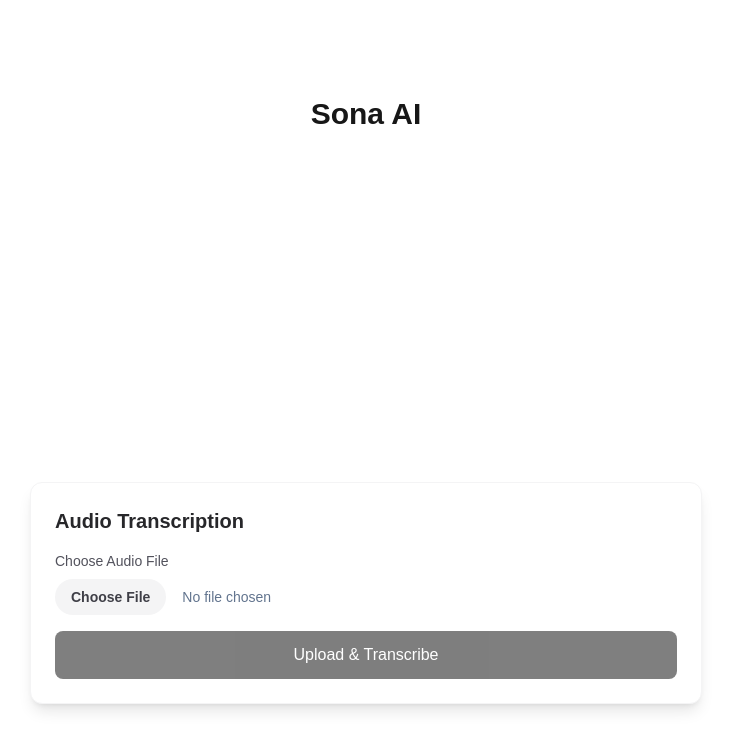
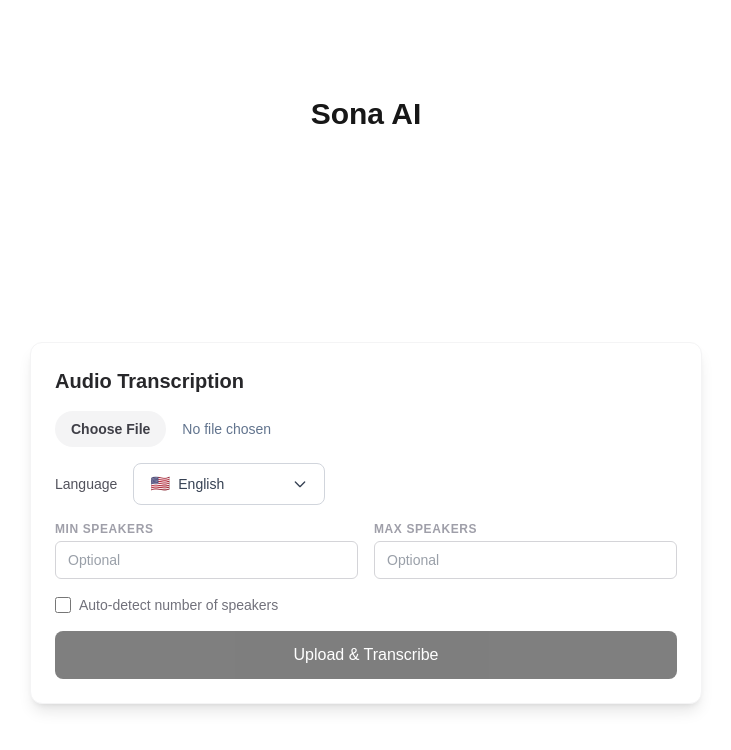
Before and after one commit to wikananda/sona-ai, a Next.js app in the folder frontend/: page / in a window 1280 px wide. Shown: the top 750 px of the page, without its empty margins (274-1005 px from the left). Built offline with nearby package versions, Linux system fonts and the light colour scheme.

Commit message:
feat: added UI options to select language or number of speakers

```diff
--- a/frontend/src/components/AudioUploader.tsx
+++ b/frontend/src/components/AudioUploader.tsx
@@ -14,6 +14,21 @@ export default function AudioUploader() {
     const [transcript, setTranscript] = useState<SpeakerSegment[]>([]);
     const [loading, setLoading] = useState(false);
 
+    // State for Language Menu
+    const [isLangMenuOpen, setIsLangMenuOpen] = useState(false);
+    const [selectedLang, setSelectedLang] = useState({ label: "English", code: "en", flag: "🇺🇸" });
+
+    // State for number of speakers
+    const [minSpeakers, setMinSpeakers] = useState<number | "">("");
+    const [maxSpeakers, setMaxSpeakers] = useState<number | "">("");
+    const [autoDetect, setAutoDetect] = useState(false);
+
+    const languages = [
+        { label: "Auto detect", code: "None", flag: "🔍" },
+        { label: "English", code: "en", flag: "🇺🇸" },
+        { label: "Indonesian", code: "id", flag: "🇮🇩" },
+    ];
+
     const handleUpload = async () => {
         if (!file) return;
 
@@ -22,13 +37,24 @@ export default function AudioUploader() {
 
         setLoading(true);
         try {
-            const response = await fetch("http://localhost:8000/transcribe", {
+            // Updated to send language as a query parameter
+            const url = new URL("http://localhost:8000/transcribe");
+            if (selectedLang.code !== "None") {
+                url.searchParams.append("language", selectedLang.code);
+            }
+            if (minSpeakers !== "") {
+                url.searchParams.append("min_speakers", minSpeakers.toString());
+            }
+            if (maxSpeakers !== "") {
+                url.searchParams.append("max_speakers", maxSpeakers.toString());
+            }
+
+            const response = await fetch(url.toString(), {
                 method: "POST",
                 body: formData,
             });
 
             const data = await response.json();
-            // Data is now an array of segments
             setTranscript(data.transcript);
         } catch (error) {
             console.error("Error transcribing file:", error);
@@ -40,8 +66,8 @@ export default function AudioUploader() {
         <div className="flex flex-col gap-4 w-full max-w-2xl bg-white p-6 rounded-xl shadow-lg border border-zinc-100">
             <h2 className="text-xl font-bold text-zinc-800">Audio Transcription</h2>
 
+            {/* Audio File Upload */}
             <div className="flex flex-col gap-2">
-                <label className="text-sm font-medium text-zinc-600">Choose Audio File</label>
                 <input
                     type="file"
                     accept="audio/*"
@@ -59,14 +85,98 @@ export default function AudioUploader() {
                 />
             </div>
 
+            {/* Language Selection */}
+            <div className="flex flex-row items-center gap-4 relative">
+                <label className="text-sm font-medium text-zinc-600">Language</label>
+                <div className="relative">
+                    <button
+                        onClick={() => setIsLangMenuOpen(!isLangMenuOpen)}
+                        type="button"
+                        className="inline-flex w-48 justify-between items-center rounded-lg border border-gray-300 bg-white px-4 py-2 text-sm font-medium text-gray-700 hover:cursor-pointer hover:bg-gray-100 focus:outline-none"
+                    >
+                        <div className="flex items-center gap-2">
+                            <span className="text-base">{selectedLang.flag}</span>
+                            <span>{selectedLang.label}</span>
+                        </div>
+                        <svg className={`ml-2 h-4 w-4 transition-transform ${isLangMenuOpen ? 'rotate-180' : ''}`} xmlns="http://www.w3.org/2000/svg" fill="none" viewBox="0 0 24 24" stroke="currentColor">
+                            <path strokeLinecap="round" strokeLinejoin="round" strokeWidth="2" d="M19 9l-7 7-7-7" />
+                        </svg>
+                    </button>
+
+                    {isLangMenuOpen && (
+                        <div className="absolute left-0 z-20 mt-2 w-48 origin-top-left text-sm font-medium text-gray-700 rounded-lg bg-white shadow-xl ring-1 ring-gray-300 ring-opacity-5">
+                            <div className="py-1">
+                                {languages.map((lang) => (
+                                    <button
+                                        key={lang.code}
+                                        onClick={() => {
+                                            setSelectedLang(lang);
+                                            setIsLangMenuOpen(false);
+                                        }}
+                                        className="flex items-center gap-2 w-full px-4 py-2 text-left text-sm hover:bg-zinc-100 hover:rounded-md hover:cursor-pointer transition-colors"
+                                    >
+                                        <span className="text-base">{lang.flag}</span>
+                                        <span>{lang.label}</span>
+                                    </button>
+                                ))}
+                            </div>
+                        </div>
+                    )}
+                </div>
+            </div>
+
+            {/* Speaker Detection settings */}
+            <div className="flex flex-col gap-4 text-sm text-gray-700">
+                <div className="flex flex-row gap-4">
+                    <div className="flex-1 flex flex-col gap-1">
+                        <label htmlFor="minSpeakers" className="text-xs font-semibold text-zinc-400 uppercase tracking-wider">Min Speakers</label>
+                        <input
+                            type="number"
+                            id="minSpeakers"
+                            min="1"
+                            disabled={autoDetect}
+                            value={minSpeakers}
+                            onChange={(e) => setMinSpeakers(e.target.value === "" ? "" : Math.max(1, parseInt(e.target.value)))}
+                            placeholder="Optional"
+                            className="w-full px-3 py-2 bg-white border border-zinc-300 rounded-md text-sm focus:outline-none focus:ring-2 focus:ring-zinc-200 transition-all disabled:cursor-not-allowed disabled:opacity-50"
+                        />
+                    </div>
+                    <div className="flex-1 flex flex-col gap-1">
+                        <label htmlFor="maxSpeakers" className="text-xs font-semibold text-zinc-400 uppercase tracking-wider">Max Speakers</label>
+                        <input
+                            type="number"
+                            id="maxSpeakers"
+                            min="1"
+                            disabled={autoDetect}
+                            value={maxSpeakers}
+                            onChange={(e) => setMaxSpeakers(e.target.value === "" ? "" : Math.max(1, parseInt(e.target.value)))}
+                            placeholder="Optional"
+                            className="w-full px-3 py-2 bg-white border border-zinc-300 rounded-md text-sm focus:outline-none focus:ring-2 focus:ring-zinc-200 transition-all disabled:cursor-not-allowed disabled:opacity-50"
+                        />
+                    </div>
+                </div>
+                <div className="flex items-center gap-2">
+                    <input
+                        type="checkbox"
+                        id="autoDetect"
+                        checked={autoDetect}
+                        onChange={(e) => setAutoDetect(e.target.checked)}
+                        className="w-4 h-4 rounded border-zinc-300 text-black focus:ring-black"
+                    />
+                    <label htmlFor="autoDetect" className="text-sm text-zinc-500">Auto-detect number of speakers</label>
+                </div>
+            </div>
+
+            {/* Upload Button */}
             <button
                 onClick={handleUpload}
                 disabled={loading || !file}
                 className="bg-black text-white py-3 rounded-lg font-medium transition-all active:scale-95 disabled:opacity-50 disabled:cursor-not-allowed hover:bg-zinc-500 hover:cursor-pointer"
             >
-                {loading ? "Transcribing with AI..." : "Upload & Transcribe"}
+                {loading ? "Transcribing..." : "Upload & Transcribe"}
             </button>
 
+            {/* Result display */}
             {transcript.length > 0 && (
                 <div className="mt-4 flex flex-col gap-3">
                     <h3 className="font-semibold text-zinc-900 border-b pb-2 text-lg">Conversation:</h3>
```
